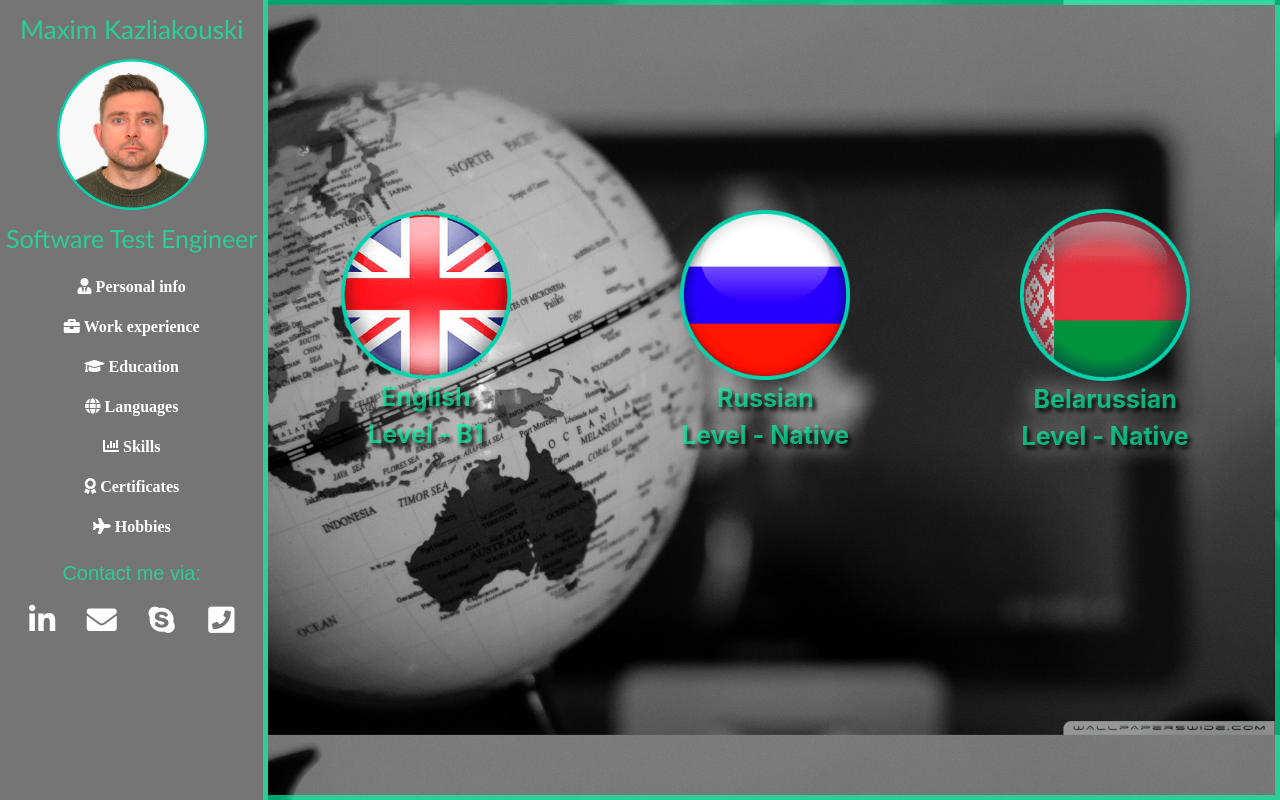
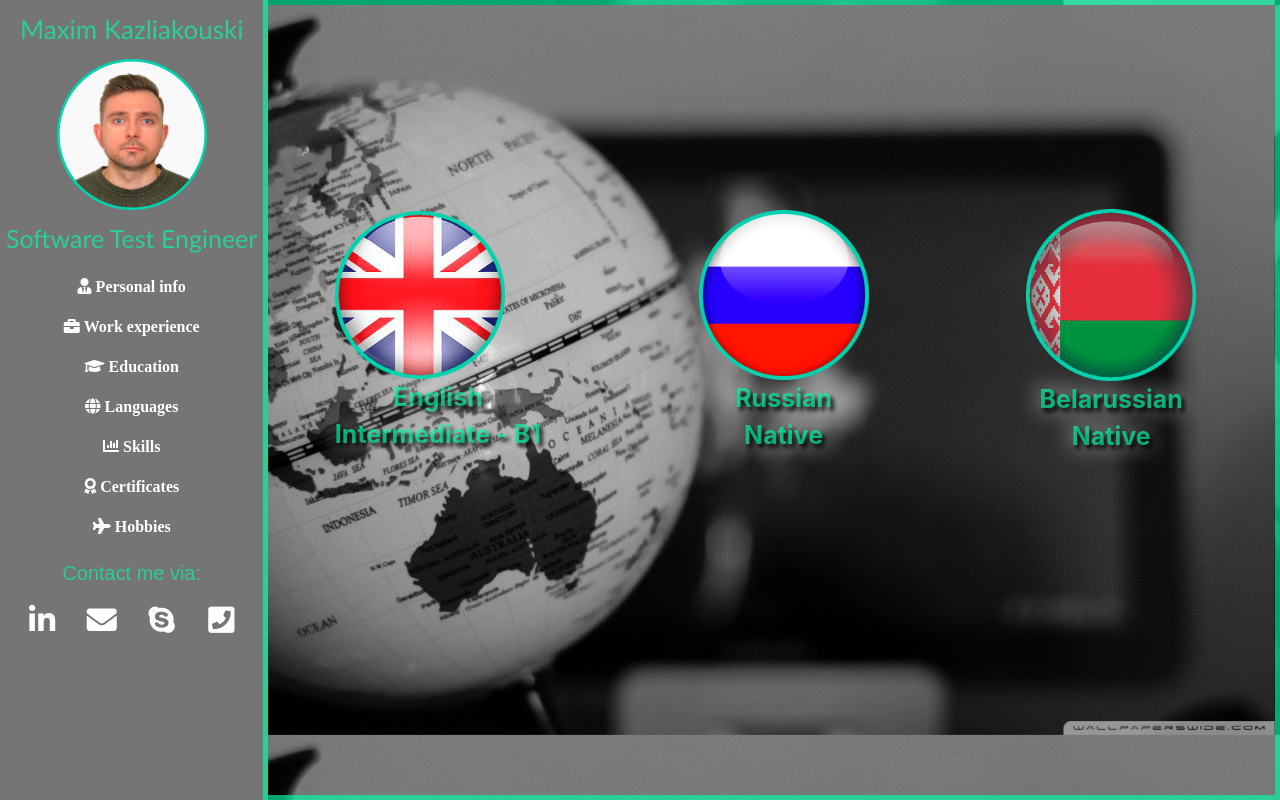
Before and after one commit to Maxim-Kazliakouski/my_cv_project, a Django app: page /languages/ in a window 1280 px wide. Run offline with Django 3.2, Linux system fonts and the light colour scheme; some libraries are stand-ins or nearby versions.

Commit message:
some changes in languages

```diff
--- a/CV_app/templates/CV_app/languages.html
+++ b/CV_app/templates/CV_app/languages.html
@@ -7,15 +7,15 @@
     <div class="icons_lang">
         <figure>
             <img src="{% static 'CV_app/img/flags/britain_1.png' %}" width="170px" style="outline: none;" alt="" tabindex="0">
-            <figcaption>English<br> Level - B1</figcaption>
+            <figcaption>English<br>Intermediate - B1</figcaption>
         </figure>
         <figure>
             <img src="{% static 'CV_app/img/flags/rus_1.png' %}" width="170px" style="outline: none;" alt="" tabindex="0">
-            <figcaption>Russian<br>Level - Native</figcaption>
+            <figcaption>Russian<br>Native</figcaption>
         </figure>
         <figure>
             <img src="{% static 'CV_app/img/flags/bel_1.png' %}" width="170px" style="outline: none;" alt="" tabindex="0">
-            <figcaption>Belarussian<br> Level - Native</figcaption>
+            <figcaption>Belarussian<br>Native</figcaption>
         </figure>
     </div>
 </div>
```
